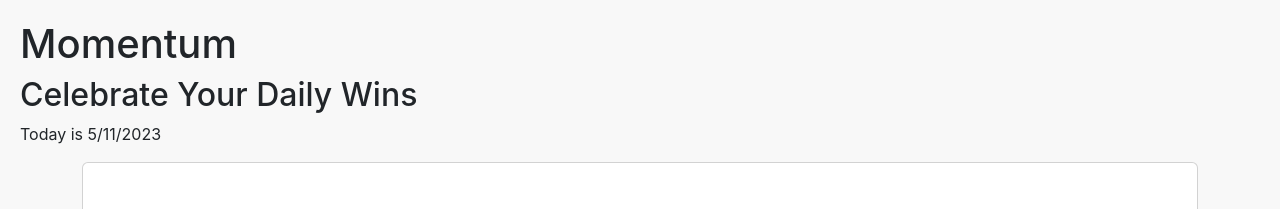
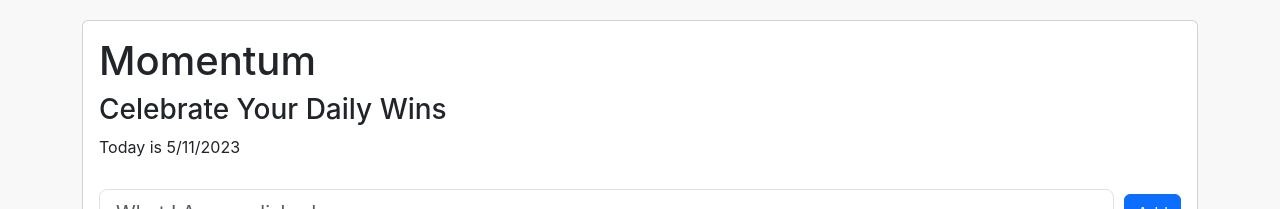
Before and after one commit to jasondcarmichael/momentum-app, a React (Create React App) app: page / in a window 1280 px wide. Shown: the top 209 px of the page. Built offline with nearby package versions, Linux system fonts and the light colour scheme; no server answers; the database is empty.

Commit message:
styling improvements = moved heading into container in AppJs

```diff
--- a/src/App.js
+++ b/src/App.js
@@ -39,16 +39,14 @@ function App(props) {
 
   return (
     <>
-      <h1 className="header-lg">Momentum</h1>
-      <h2> Celebrate Your Daily Wins </h2>
-      <DateTime />
-
-
       <div className="container">
         <div className="row">
           <div className="col-md-12">
             <div className="card card-white">
               <div className="card-body">
+                <h1 className="header-lg">Momentum</h1>
+                <h3> Celebrate Your Daily Wins </h3>
+                <DateTime />
                 <Form addWin={addWin}/>
                 {fetchWins.length < 1 ? null :
                   <h3 id="list-heading" tabIndex="-1">
--- a/src/components/Form.js
+++ b/src/components/Form.js
@@ -29,7 +29,6 @@ export default function Form(props) {
             <div id="new-win-input">
                 <input
                     type="text"
-
                     className="form-control form-control-lg"
                     name="text"
                     placeholder="What I Accomplished..."
```
